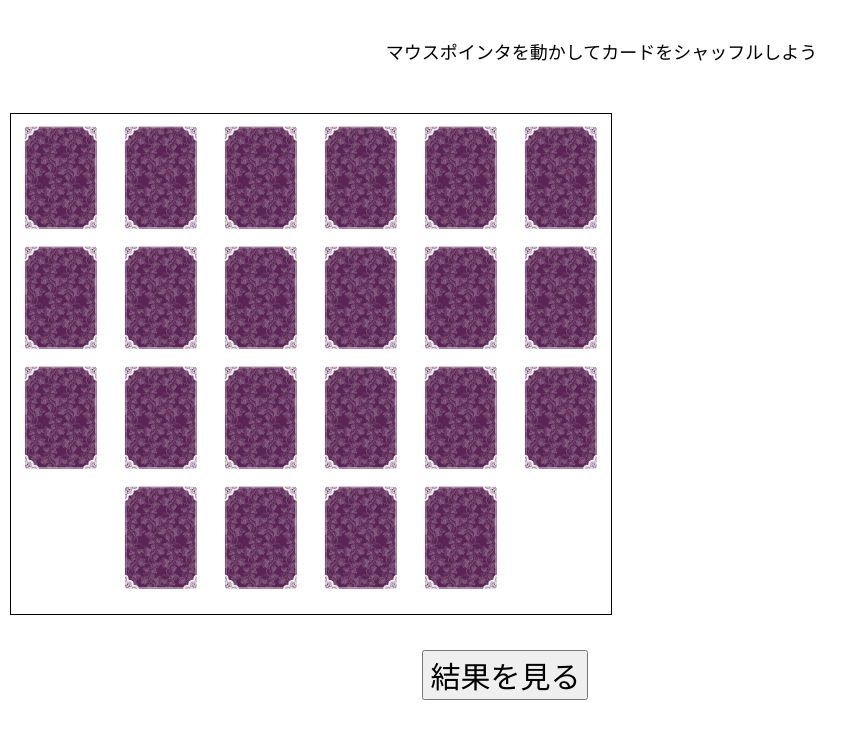
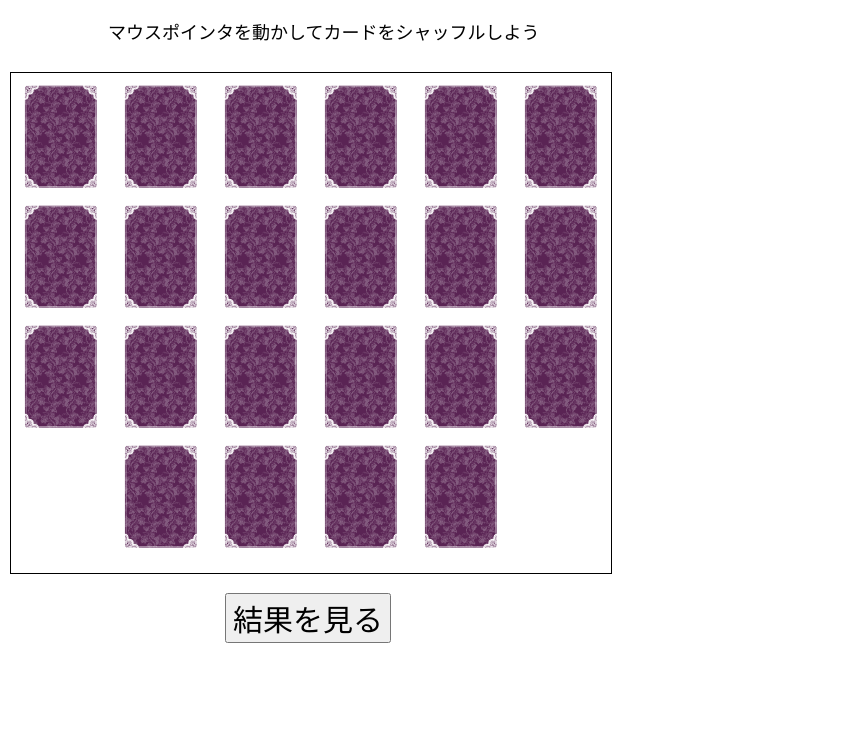
Before and after one commit to 109spacia/tarot, a plain HTML site: page manual_pattern.html in a window 1280 px wide. Shown: the whole page, without its empty margins (0-867 px from the left). Drawn offline with nearby package versions, Linux system fonts and the light colour scheme.

Commit message:
hogeeeeee

```diff
--- a/manual_pattern.html
+++ b/manual_pattern.html
@@ -16,13 +16,12 @@
             position: relative;
         }
         #msg {
-            text-align: center;
-            padding: 3%;
+            padding: 18px;
             font-size: 18px;
-            margin-right: 6%;
+            margin-left: 90px;
         }
         button {
-            margin: 2% 0 0 33%;
+            margin: 9px 0 0 225px;
             font-size: 30px;
         }
        .card {
```
